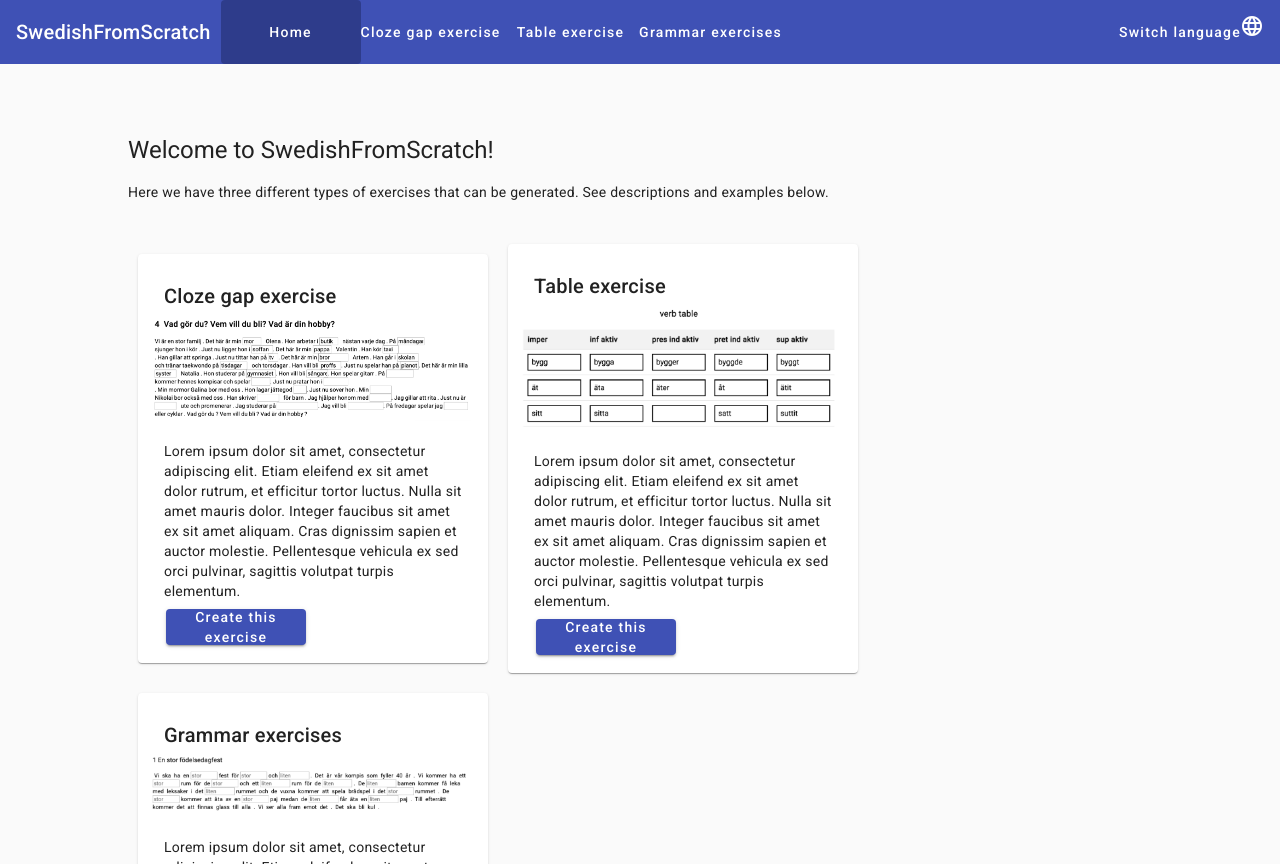
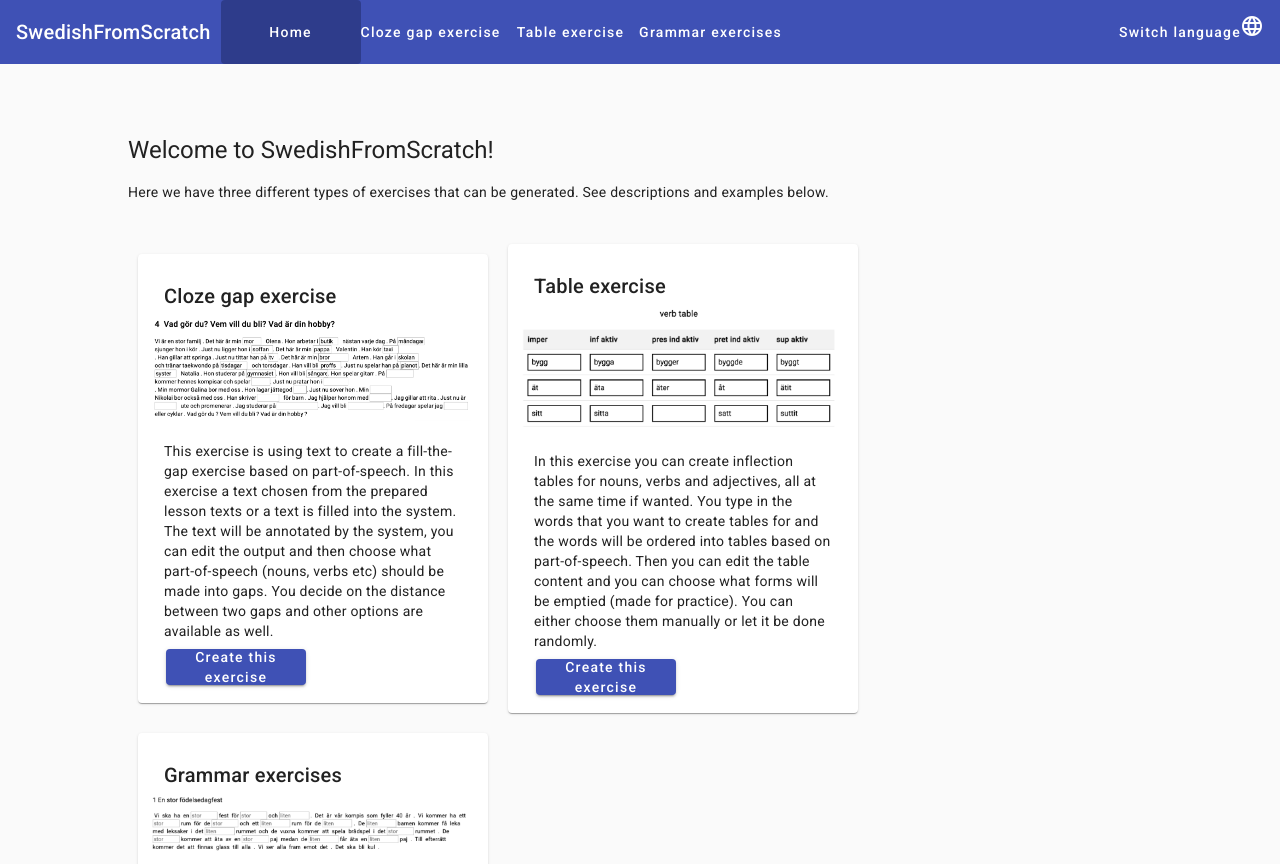
Before and after one commit to emeaal/exercise-generator, an Angular app: page /home in a window 1280 px wide. Built offline with nearby package versions, Linux system fonts and the light colour scheme.

Commit message:
added some language

```diff
--- a/src/app/home/home.component.html
+++ b/src/app/home/home.component.html
@@ -93,10 +93,11 @@
             <mat-card-content>
                 <br>
                 <p>
-                    Lorem ipsum dolor sit amet, consectetur adipiscing elit. Etiam eleifend ex sit amet dolor rutrum, et
-                    efficitur tortor luctus. Nulla sit amet mauris dolor. Integer faucibus sit amet ex sit amet aliquam.
-                    Cras dignissim sapien et auctor molestie. Pellentesque vehicula ex sed orci pulvinar, sagittis
-                    volutpat turpis elementum.
+                    This exercise is using text to create a fill-the-gap exercise based on part-of-speech. In this
+                    exercise a text chosen from the prepared lesson texts or a text is filled into the system. The text
+                    will be annotated by the system, you can edit the output and then choose what part-of-speech (nouns,
+                    verbs etc) should be made into gaps. You decide on the distance between two gaps and other options
+                    are available as well.
                 </p>
             </mat-card-content>
             <mat-card-actions>
@@ -112,10 +113,11 @@
             <mat-card-content>
                 <br>
                 <p>
-                    Lorem ipsum dolor sit amet, consectetur adipiscing elit. Etiam eleifend ex sit amet dolor rutrum, et
-                    efficitur tortor luctus. Nulla sit amet mauris dolor. Integer faucibus sit amet ex sit amet aliquam.
-                    Cras dignissim sapien et auctor molestie. Pellentesque vehicula ex sed orci pulvinar, sagittis
-                    volutpat turpis elementum.
+                    In this exercise you can create inflection tables for nouns, verbs and adjectives, all at the same
+                    time if wanted. You type in the words that you want to create tables for and the words will be
+                    ordered into tables based on part-of-speech. Then you can edit the table content and you can choose
+                    what forms will be emptied (made for practice). You can either choose them manually or let it be
+                    done randomly.
                 </p>
             </mat-card-content>
             <mat-card-actions>
@@ -131,10 +133,11 @@
             <mat-card-content>
                 <br>
                 <p>
-                    Lorem ipsum dolor sit amet, consectetur adipiscing elit. Etiam eleifend ex sit amet dolor rutrum, et
-                    efficitur tortor luctus. Nulla sit amet mauris dolor. Integer faucibus sit amet ex sit amet aliquam.
-                    Cras dignissim sapien et auctor molestie. Pellentesque vehicula ex sed orci pulvinar, sagittis
-                    volutpat turpis elementum.
+                    This exercise is using text to create a fill-the-gap exercise based on grammar and grammar agreement
+                    and you choose what lemmas will be made into gaps. In this exercise a text is either chosen from the
+                    prepared lesson texts or a text is filled into the system by the user. Next you choose what lemmas will be made into gaps. In this
+                    exercise the lemma is shown as a clue and the answer should be written in the correct form based on
+                    its surroundings.
                 </p>
             </mat-card-content>
             <mat-card-actions>
--- a/src/app/xgen/xgen.component.html
+++ b/src/app/xgen/xgen.component.html
@@ -77,17 +77,19 @@
                 {{ls.localize('menu-write-text')}}
                 <br><br>
                 <mat-form-field style="width: 30%;">
-                    <input matInput type="number" [(ngModel)]="lessonNumber" placeholder="{{ls.localize('menu-ln')}}" #ln
-                        autocomplete="off">
+                    <input matInput type="number" [(ngModel)]="lessonNumber" placeholder="{{ls.localize('menu-ln')}}"
+                        #ln autocomplete="off">
                 </mat-form-field>
                 &nbsp;&nbsp;&nbsp;
                 <mat-form-field style="width: 50%;">
-                    <input matInput type="text" [(ngModel)]="lessonTitle" placeholder="{{ls.localize('menu-lesson-title')}}" #title autocomplete="off">
+                    <input matInput type="text" [(ngModel)]="lessonTitle"
+                        placeholder="{{ls.localize('menu-lesson-title')}}" #title autocomplete="off">
                 </mat-form-field>
                 <br />
                 <mat-form-field style="width: 90%;">
-                    <textarea matInput [(ngModel)]="textareaValue" #newtext placeholder="{{ls.localize('menu-enter-text')}}"
-                        cdkTextareaAutosize #autosize="cdkTextareaAutosize" cdkAutosizeMinRows="5"
+                    <textarea matInput [(ngModel)]="textareaValue" #newtext
+                        placeholder="{{ls.localize('menu-enter-text')}}" cdkTextareaAutosize
+                        #autosize="cdkTextareaAutosize" cdkAutosizeMinRows="5"
                         cdkAutosizeMaxRows="50">{{ textareaValue }}</textarea>
                 </mat-form-field>
                 <br /><br />
@@ -100,10 +102,12 @@
         </div>
         <div *ngIf="currentPageNumber==1">
             <h3>{{ls.localize('header-check-info')}}</h3>
-            <p>Lorem ipsum dolor sit amet, consectetur adipiscing elit. Etiam eleifend ex sit amet dolor rutrum, et
-                efficitur tortor luctus. Nulla sit amet mauris dolor. Integer faucibus sit amet ex sit amet aliquam.
-                Cras dignissim sapien et auctor molestie. Pellentesque vehicula ex sed orci pulvinar, sagittis volutpat
-                turpis elementum.</p>
+            <p>Below is a generated table for your exercise. In this step you can edit the contents of the table and add
+                alternative answers. If you want to change the spelling of a word you can either do it here or go back
+                to the previous page. If you fill in “alternative answers”, these will also be considered correct (as
+                will the original word). Once you click “Next” the data that
+                you've put here will be saved and processed. You can come back to this page at any time to edit. Just
+                don't forget to click “Next” if you change something.</p>
             <button mat-button mat-raised-button color="primary" (click)="back()">
                 {{ls.localize('button-back')}}
             </button>
@@ -117,7 +121,8 @@
             <div class="help-right">
                 <button *ngIf="!showValidPos" mat-button mat-raised-button (click)="togglePos()">
                     {{ls.localize('button-show-pos')}}</button>
-                <button *ngIf="showValidPos" mat-button mat-raised-button (click)="togglePos()">{{ls.localize('button-hide-pos')}}</button>
+                <button *ngIf="showValidPos" mat-button mat-raised-button
+                    (click)="togglePos()">{{ls.localize('button-hide-pos')}}</button>
                 <br /><br />
                 <div *ngIf="showValidPos">
                     <div *ngFor="let posLabel of validLabels">
@@ -132,13 +137,13 @@
                     <th>{{ls.localize('table-header-lemma')}}</th>
                     <th>{{ls.localize('table-header-pos')}}</th>
                     <th>{{ls.localize('table-header-alt-ans')}} <mat-icon inline="true"
-                            matTooltip="Enter an alternative answer or a list of comma-separated values. Leave blank to allow only the original answer.">help</mat-icon>
+                            matTooltip="{{ls.localize('tooltip-alt-answers')}}">help</mat-icon>
                     </th>
                     <!-- <th>Multiple choice distractors (3)<mat-icon inline="true"
                             matTooltip="Enter a comma-separated list of 3 distractors for multiple-choice questions.">help</mat-icon>
                     </th>-->
                     <th>{{ls.localize('exclude-from-exercise')}} <mat-icon inline="true"
-                            matTooltip="Exclude this word from the automatic exercise generation.">help</mat-icon></th>
+                            matTooltip="{{ls.localize('tooltip-exclude-word')}}">help</mat-icon></th>
                     <th>Delete</th>
                     <th></th>
                 </tr>
@@ -179,10 +184,20 @@
         <div *ngIf="currentPageNumber==2">
 
             <h3>{{ls.localize('exercise-options')}}s</h3>
-            <p>Lorem ipsum dolor sit amet, consectetur adipiscing elit. Etiam eleifend ex sit amet dolor rutrum, et
-                efficitur tortor luctus. Nulla sit amet mauris dolor. Integer faucibus sit amet ex sit amet aliquam.
-                Cras dignissim sapien et auctor molestie. Pellentesque vehicula ex sed orci pulvinar, sagittis volutpat
-                turpis elementum.</p>
+            <p>To create your exercise, you have a few choices on this page. You can select the parts of speech that
+                will be turned into gaps. For instance, if you choose "verb," all verbs in the exercise (excluding those
+                excluded in the previous step) will be considered for gap generation. Additionally, you can choose to
+                exclude gaps from the first and last sentences and display the target items (answers) in a list.
+                Finally, you can choose the gap distance. A smaller distance of 2 will create more gaps overall, while a
+                larger distance of 5 will result in fewer gaps. </p>
+            <br />
+            <p> After making your selections, click "Preview exercise" to review your choices. If you're not satisfied,
+                you can return to the previous page and make changes, but remember to click "Preview exercise" again
+                after making any adjustments.</p>
+            <br />
+            <p> When you're satisfied with the exercise you've created you can click “Create link” on the next page and
+                the exercise with your chosen settings can be sent to others.
+            </p>
 
             <br />
             {{ls.localize('generate-x-pos')}}
@@ -194,11 +209,15 @@
             </div>
 
             <br />
-            <mat-checkbox [(ngModel)]="excludeFirstSentence">{{ls.localize('exclude-first')}}</mat-checkbox>
+            <mat-checkbox [(ngModel)]="excludeFirstSentence">{{ls.localize('exclude-first')}}
+                <mat-icon inline="true" matTooltip="{{ls.localize('tooltip-first-sent')}}">help</mat-icon>
+            </mat-checkbox>
             <br />
-            <mat-checkbox [(ngModel)]="excludeLastSentence">{{ls.localize('exclude-first')}}</mat-checkbox>
+            <mat-checkbox [(ngModel)]="excludeLastSentence">{{ls.localize('exclude-last')}}
+                <mat-icon inline="true" matTooltip="{{ls.localize('tooltip-last-sent')}}">help</mat-icon>
+            </mat-checkbox>
             <br />
-            <mat-checkbox [(ngModel)]="showItems">{{ls.localize('show-target-items')}}</mat-checkbox>
+            <mat-checkbox [(ngModel)]="showItems">{{ls.localize('show-target-items')}} <mat-icon inline="true" matTooltip="{{ls.localize('tooltip-target-items')}}">help</mat-icon></mat-checkbox>
             <br />
 
 
@@ -216,9 +235,11 @@
             <br />
 
 
-            <button mat-button mat-raised-button color="primary" (click)="back()">{{ls.localize('button-back')}}</button>
+            <button mat-button mat-raised-button color="primary"
+                (click)="back()">{{ls.localize('button-back')}}</button>
             &nbsp;&nbsp;&nbsp;
-            <button mat-button mat-raised-button color="primary" (click)="preview()">{{ls.localize('preview-exercise')}}</button>
+            <button mat-button mat-raised-button color="primary"
+                (click)="preview()">{{ls.localize('preview-exercise')}}</button>
             &nbsp;&nbsp;&nbsp;
             <!-- <button mat-button mat-raised-button color="warn" (click)="discard()">
             Discard
@@ -278,7 +299,8 @@
 
 
             <br>
-            <button mat-button mat-raised-button color="primary" (click)="back()">{{ls.localize('button-back')}}</button>
+            <button mat-button mat-raised-button color="primary"
+                (click)="back()">{{ls.localize('button-back')}}</button>
             &nbsp;&nbsp;&nbsp;
             <button mat-button mat-raised-button (click)="checkAnswers(); AreAnswersChecked = true;"
                 color="primary">{{ls.localize('exercise-check-answers')}}</button>
--- a/src/assets/localizer/localizer.english.json
+++ b/src/assets/localizer/localizer.english.json
@@ -39,6 +39,8 @@
     "exercise-options": "Exercise options",
     "exclude-from-exercise": "Exclude from exercise",
     "insert-linebreak": "Insert linebreak after this",
+    "tooltip-alt-answers": "Enter an alternative answer or a list of comma-separated values. Leave blank to allow only the original answer",
+    "tooltip-exclude-word": "Exclude this word from the automatic exercise generation",
 
 
     "generate-x-pos": "Generate exercises for the following POS",
@@ -47,6 +49,9 @@
     "show-target-items": "Show target items",
     "include-only": "Include only every",
     "..from-xgen": "word from exercise generation",
+    "tooltip-first-sent": "This will not create any gaps for the first sentence",
+    "tooltip-last-sent": "This will not create any gaps for the last sentence",
+    "tooltip-target-items": "If you check this box all correct answers can be shown as clues in a list",
     "every-second": "2nd",
     "every-third": "3rd",
     "every-fourth": "4th",
--- a/src/assets/localizer/localizer.swedish.json
+++ b/src/assets/localizer/localizer.swedish.json
@@ -39,6 +39,8 @@
     "exercise-options": "Övningsalternativ",
     "exclude-from-exercise": "Ha inte med i övning",
     "insert-linebreak": "Infoga radbrytning efter",
+    "tooltip-alt-answers": "Skriv in alternativa svar separerade med kommatecken. Lämna blank för att bara tillåta det originalsvaret",
+    "tooltip-exclude-word": "Om du fyller i denna kommer detta ord inte bli till lucka i övningen",
 
 
     "generate-x-pos": "Skapa övningar för följande ordklasser",
@@ -47,6 +49,9 @@
     "show-target-items": "Visa svar som hjälp",
     "include-only": "Ha endast med",
     "..from-xgen": "ord från att vara lucka",
+    "tooltip-first-sent": "Detta kommer inte skapa några luckor i den första meningen",
+    "tooltip-last-sent": "Detta kommer inte skapa några luckor i den sista meningen",
+    "tooltip-target-items": "Om denna är ifylld kommer alla rätta svar finnas att visa i en lista",
     "every-second": "vartannat",
     "every-third": "var 3e",
     "every-fourth": "var 4e",
--- a/src/styles.css
+++ b/src/styles.css
@@ -142,7 +142,6 @@ b {
 
 .card {
     max-width: 350px;
-    max-height: 450px;
     flex-direction: column;
     padding: 10px;
     margin: 10px;
```
